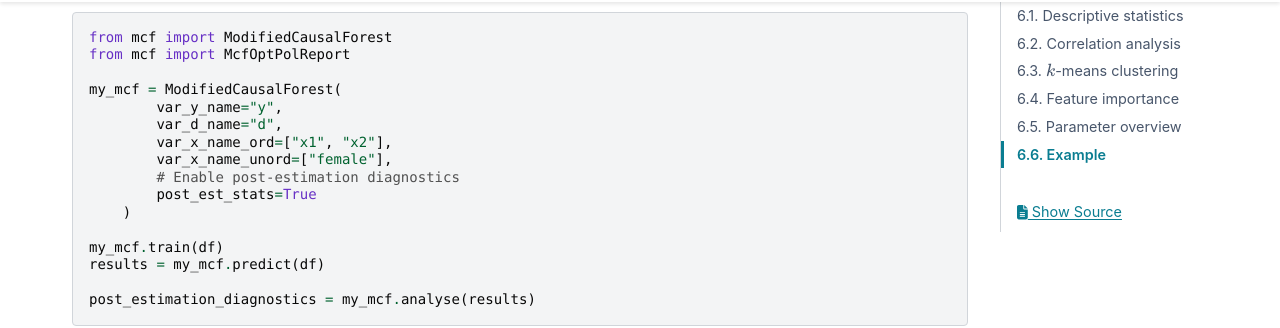
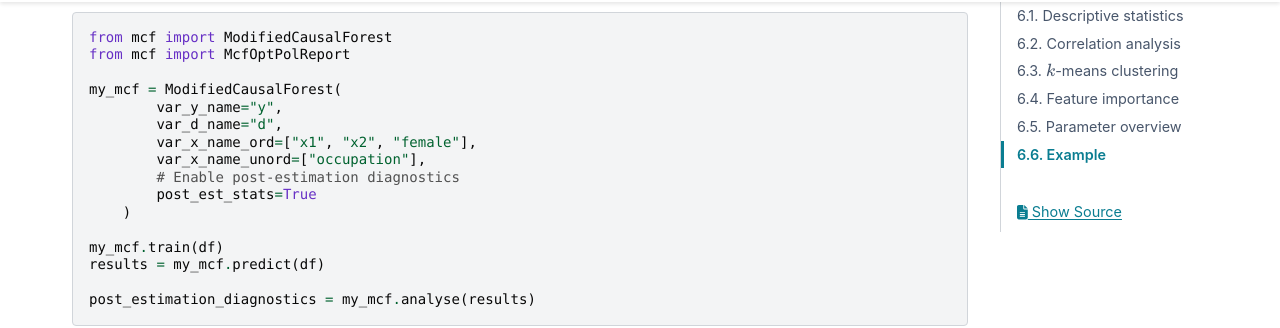
Before and after one commit to MCFpy/mcf, a Sphinx documentation site: the page built from docs/source/user_guide/post_estimation_diagnostics.rst, in a window 1280 px wide and 1400 px high, scrolled down 438 px. Shown: the part 126-454 px from the top of the window. Built offline with Sphinx 7.4.7 and the PyData theme 0.15.4, drawn with Linux system fonts in a browser that asks for light colours; some of the changed text lies outside the part shown.

Commit message:
Update post_estimation_diagnostics.rst

```diff
--- a/docs/source/user_guide/post_estimation_diagnostics.rst
+++ b/docs/source/user_guide/post_estimation_diagnostics.rst
@@ -18,8 +18,8 @@ To conduct *any* post-estimation diagnostics, the parameter ``post_est_stats`` o
     my_mcf = ModifiedCausalForest(
             var_y_name="y",
             var_d_name="d",
-            var_x_name_ord=["x1", "x2"],
-            var_x_name_unord=["female"],
+            var_x_name_ord=["x1", "x2", "female"],
+            var_x_name_unord=["occupation"],
             # Enable post-estimation diagnostics
             post_est_stats=True
         )
@@ -70,8 +70,8 @@ To analyze heterogeneity in different groups (clusters), you can conduct :math:`
     my_mcf = ModifiedCausalForest(
             var_y_name="y",
             var_d_name="d",
-            var_x_name_ord=["x1", "x2"],
-            var_x_name_unord=["female"],
+            var_x_name_ord=["x1", "x2", "female"],
+            var_x_name_unord=["occupation"],
             post_est_stats=True,
             # Perform k-means clustering
             post_kmeans_yes=True
@@ -150,12 +150,12 @@ Example
     my_mcf = ModifiedCausalForest(
             var_y_name="y",
             var_d_name="d",
-            var_x_name_ord=["x1", "x2"],
-            var_x_name_unord=["female"],
+            var_x_name_ord=["x1", "x2", "female"],
+            var_x_name_unord=["occupation"],
             p_ci_level=0.95,
             # Parameters for post-estimation diagnostics
             post_est_stats=True,
-            post_est_stats=True
+            post_est_stats=True,
             post_relative_to_first_group_only=True,
             post_bin_corr_yes=True,
             post_bin_corr_threshold=0.1,
```
